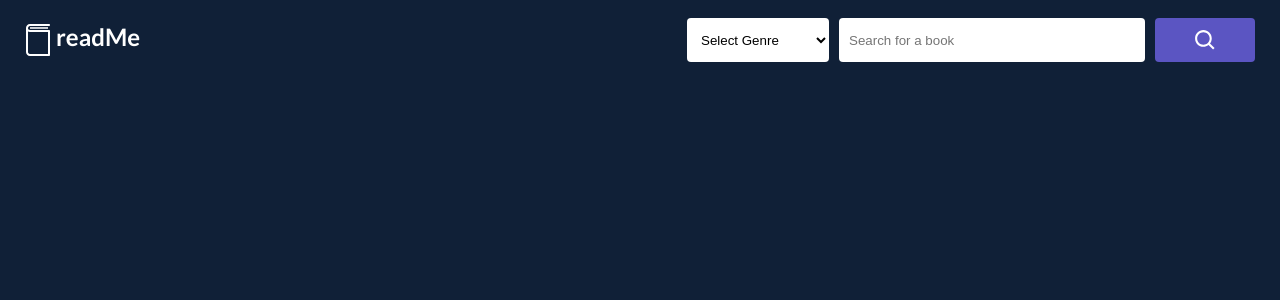
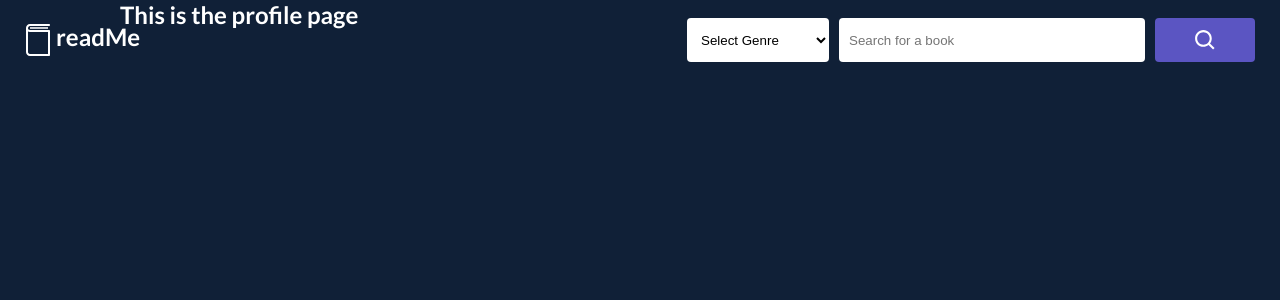
Before and after one commit to No-det/ReadME, a React (Create React App) app in the folder client/: page /profile in a window 1280 px wide. Shown: the top 300 px of the page. Built offline with nearby package versions, Linux system fonts and the light colour scheme; no server answers.

Commit message:
Started Profile

```diff
--- a/client/package.json
+++ b/client/package.json
@@ -6,6 +6,7 @@
     "@testing-library/jest-dom": "^5.12.0",
     "@testing-library/react": "^11.2.7",
     "@testing-library/user-event": "^12.8.3",
+    "antd": "^4.15.5",
     "axios": "^0.21.1",
     "firebase": "^8.6.1",
     "node-sass": "^6.0.0",
--- a/client/src/App.js
+++ b/client/src/App.js
@@ -1,11 +1,17 @@
+import { useContext } from "react";
 import { BrowserRouter, Route, Switch } from "react-router-dom";
 
 import Navbar from "./components/Navbar";
 import Landing from "./pages/Landing";
 import Trades from "./pages/Trades";
-import AuthProvider from "./context/AuthContext";
+import Profile from "./pages/Profile";
+import AuthProvider, { AuthContext } from "./context/AuthContext";
 
 const App = () => {
+  const { user } = useContext(AuthContext);
+
+  console.log(user);
+
   return (
     <AuthProvider>
       <BrowserRouter>
@@ -14,6 +20,7 @@ const App = () => {
             <div className="container">
               <Route exact path="/" component={Landing} />
               <Route exact path="/trades" component={Trades} />
+              <Route exact path="/profile" component={Profile} />
             </div>
           </Navbar>
         </Switch>
--- /dev/null
+++ b/client/src/pages/Profile/index.js
@@ -0,0 +1,11 @@
+import "./index.scss";
+
+const Profile = () => {
+  return (
+    <div>
+      <h2>This is the profile page</h2>
+    </div>
+  );
+};
+
+export default Profile;
```
Also changed, not shown: client/src/pages/Profile/index.scss (added), 1 other file (tests, documents, lock files or other folders).
